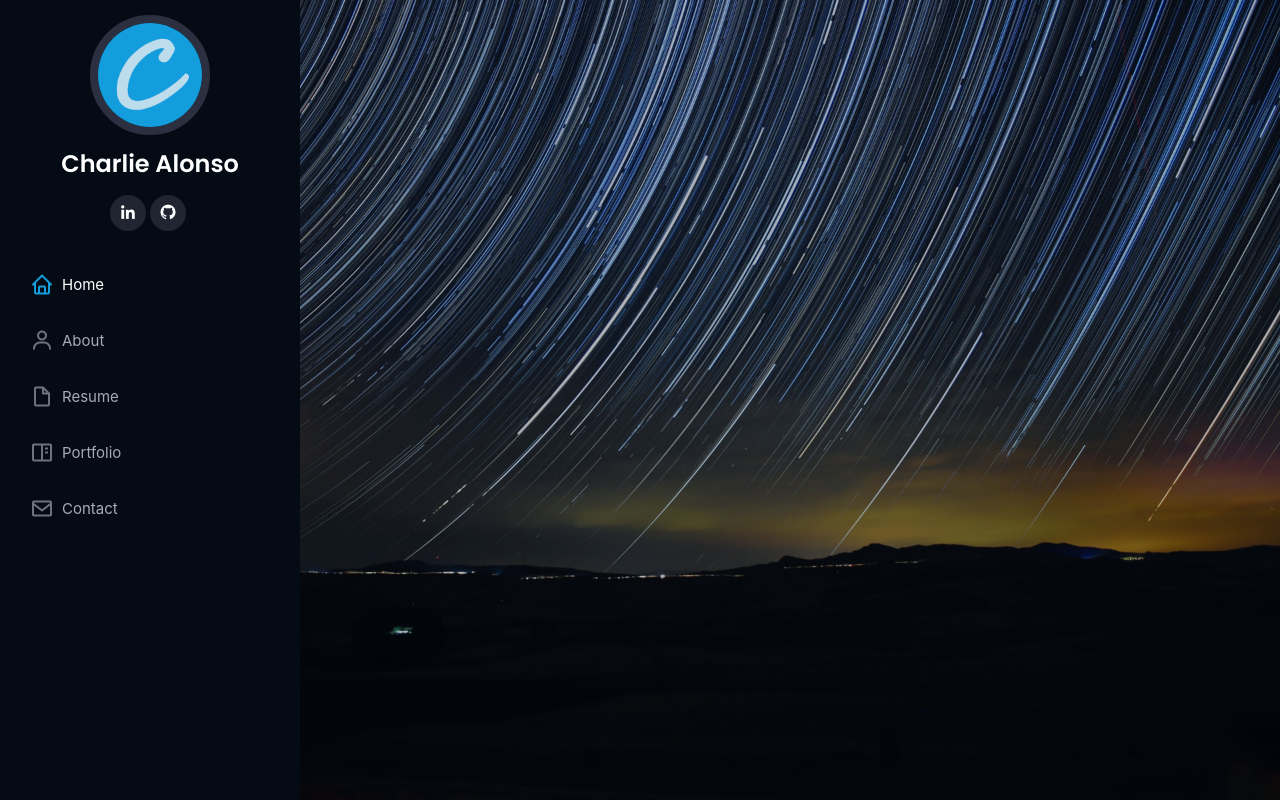
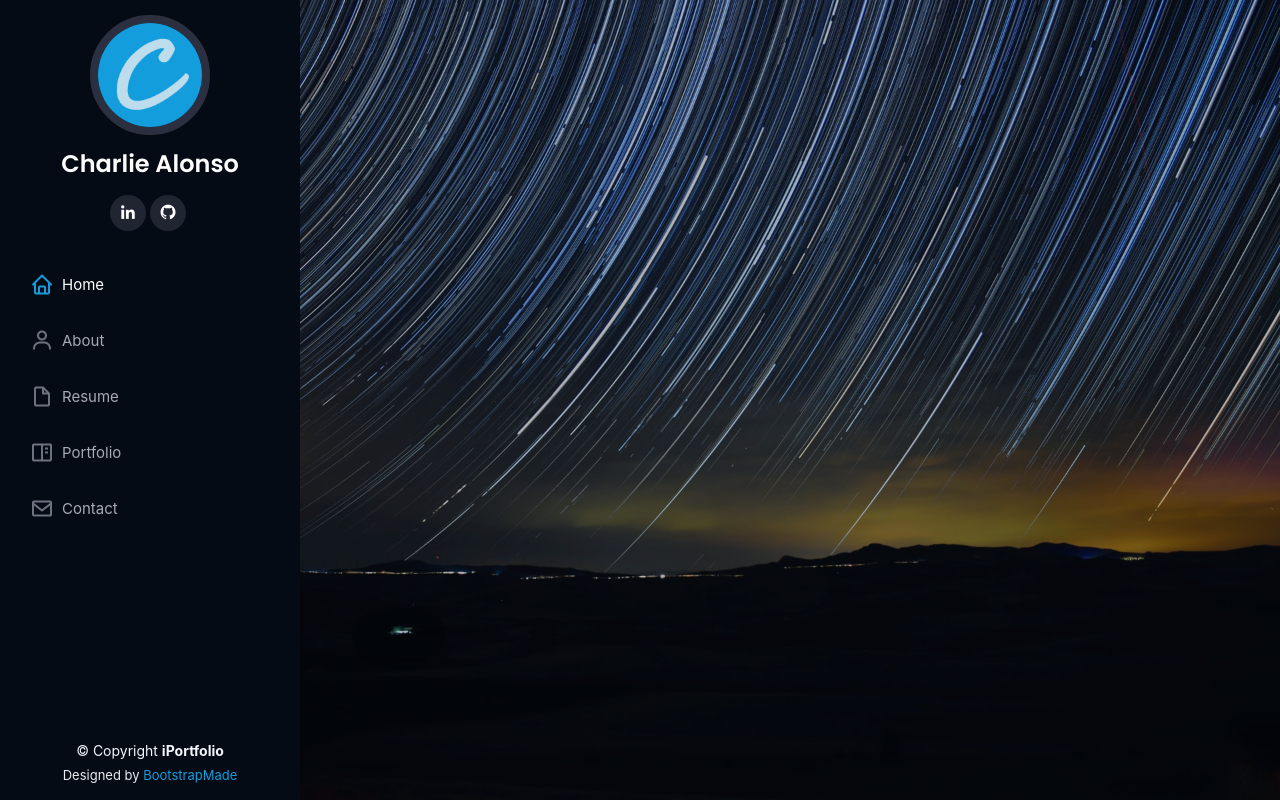
Before and after one commit to Charlie025x/MyPortfolio-React, a React (Create React App) app: page / in a window 1280 px wide. Shown: the top 800 px of the page. Built offline with nearby package versions, Linux system fonts and the light colour scheme.

Commit message:
added footer

```diff
--- a/src/components/footer/footer.component.jsx
+++ b/src/components/footer/footer.component.jsx
@@ -3,7 +3,7 @@ import React, { Component } from 'react';
 class Footer extends Component {
     render() {
         return (
-        <footer id="footer">
+          <footer id="footer">
             <div className="container">
               <div className="copyright">
                 &copy; Copyright <strong><span>iPortfolio</span></strong>
--- a/src/pages/home-page.component.jsx
+++ b/src/pages/home-page.component.jsx
@@ -4,7 +4,7 @@ import ScriptTag from 'react-script-tag';
 import Header from '../components/header/header.component';
 import Hero from '../components/hero/hero.component';
 import Main from '../components/main/main.component';
-// import Footer from '../Components/Footer/Footer';
+import Footer from '../components/footer/footer.component';
 
 const Demo = props => (
   <>
@@ -29,6 +29,7 @@ class HomePage extends Component {
           <Header/>
           <Hero/>
           <Main/>
+          <Footer/>
           <Demo/>
         </>
       )
--- a/src/pages/portfolio-details.component.jsx
+++ b/src/pages/portfolio-details.component.jsx
@@ -2,7 +2,7 @@ import React, { Component } from 'react';
 import ScriptTag from 'react-script-tag';
 
 import Header from '../components/header/header.component';
-// import Footer from '../Components/Footer/Footer';
+import Footer from '../components/footer/footer.component';
 
 const Demo = props => (
   <>
@@ -97,7 +97,7 @@ class PortfolioDetails extends Component {
 
           </main> {/* end main */}
 
-
+        <Footer/>
         <Demo/>
       </>
     )
```
